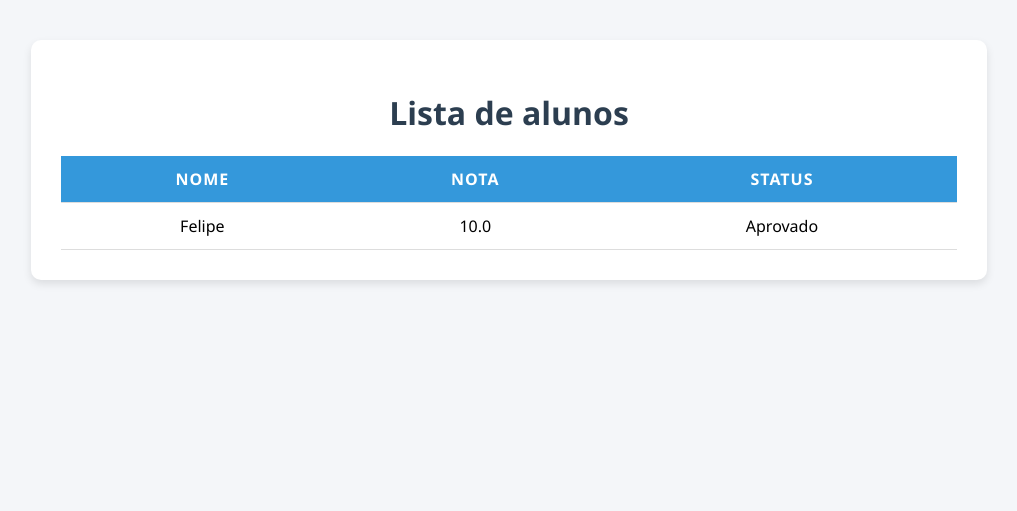
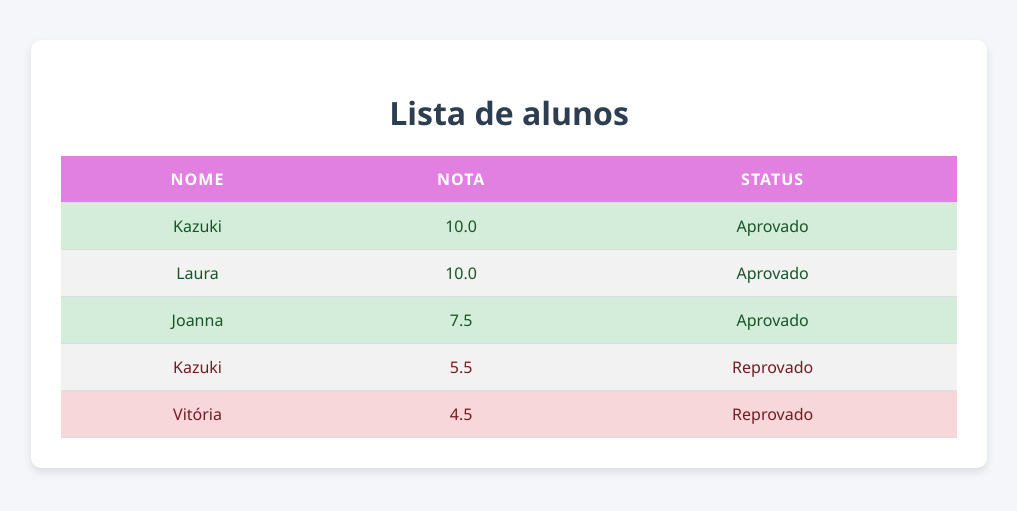
Before and after one commit to kazukiwi/FastAPI---HTML, a FastAPI app: page / in a window 1280 px wide. Shown: the top 511 px of the page, without its empty margins (131-1148 px from the left). Run offline with FastAPI, Linux system fonts and the light colour scheme.

Commit message:
Criação da tabela de alunos

```diff
--- a/main.py
+++ b/main.py
@@ -27,6 +27,14 @@
     {
         "nome": "Joanna",
         "nota": 7.5
+    },
+    {
+        "nome": "Kazuki",
+        "nota": 5.5
+    },
+    {
+        "nome": "Vitória",
+        "nota": 4.5
     }
 ]
 
--- a/static/style.css
+++ b/static/style.css
@@ -34,7 +34,7 @@
 }
 
 th {
-    background-color: #3498db;
+    background-color: #e280e2;
     color: white;
     text-transform: uppercase;
     letter-spacing: 1px;
--- a/templates/alunos.html
+++ b/templates/alunos.html
@@ -19,13 +19,21 @@
                     <th>Status</th>
                 </tr>
             </thead>
-        <body>
-            <tr>
-                <td>Felipe</td>
-                <td>10.0</td>
-                <td>Aprovado</td>
+            <tbody>
+                {% for aluno in listar_alunos %}
+                <tr class="{% if aluno.nota >= 7 %}aprovado{% else %}reprovado{% endif %}">
+                    <td>{{ aluno.nome }}</td>
+                    <td>{{ aluno.nota }}</td>
+                    <td>
+                        {% if aluno.nota >= 7 %}
+                            Aprovado
+                        {% else %}
+                            Reprovado
+                        {% endif %}
+                    </td>
                 </tr>
-        </body>
+                {% endfor %}
+            </tbody>
         </table>
     </div>
 </body>
```
Lines whose indentation alone changed are shown as unchanged.
